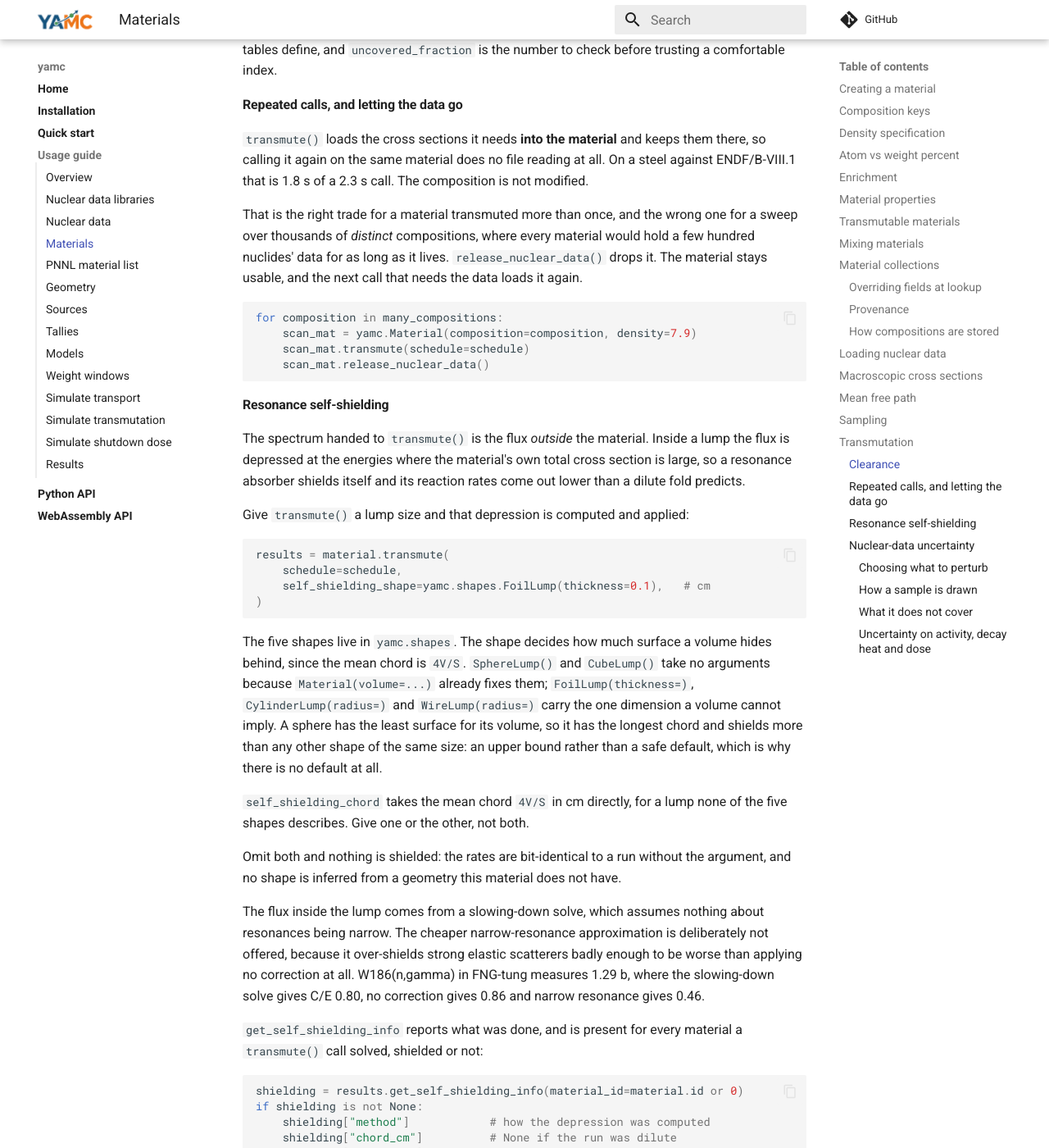
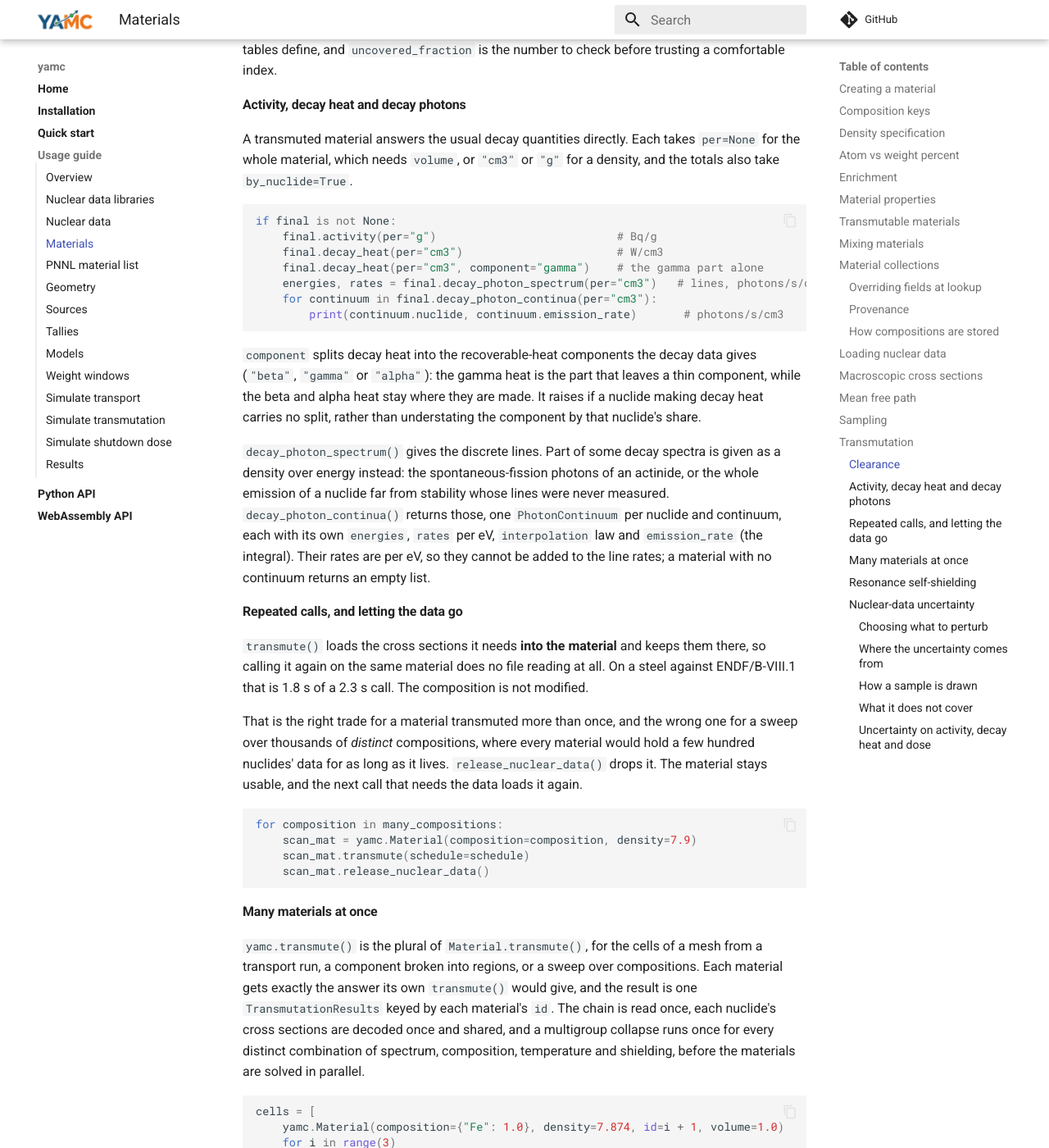
Before and after one commit to fusion-neutronics/yamc, an MkDocs documentation site: the page built from docs/materials.md, in a window 1280 px wide and 1400 px high, scrolled down 9120 px. Shown: the whole window at 82% size. Built offline with MkDocs 1.6.1 and Material for MkDocs 9.7.7, drawn with Linux system fonts in a browser that asks for light colours; comment, search, counter and statistics services are not loaded; some of the changed text lies outside the part shown.

Commit message:
Document yamc.transmute, the decay heat components, photon continua and attribution
All four arrive in yamc-core 0.14.0 and had no prose page: yamc.transmute with
get_source_rates and collapse_reuse, decay_heat(component=) and
decay_photon_continua beside activity and the line spectrum, and
DataUncertainty(attribution=True) with get_uncertainty_breakdown.

````diff
--- a/docs/materials.md
+++ b/docs/materials.md
@@ -429,6 +429,38 @@
 equilibrium credit that some tables define, and ``uncovered_fraction`` is the
 number to check before trusting a comfortable index.
 
+#### Activity, decay heat and decay photons
+
+A transmuted material answers the usual decay quantities directly. Each takes
+``per=None`` for the whole material, which needs ``volume``, or ``"cm3"`` or
+``"g"`` for a density, and the totals also take ``by_nuclide=True``.
+
+<!-- doctest: skip -->
+```python
+if final is not None:
+    final.activity(per="g")                           # Bq/g
+    final.decay_heat(per="cm3")                       # W/cm3
+    final.decay_heat(per="cm3", component="gamma")    # the gamma part alone
+    energies, rates = final.decay_photon_spectrum(per="cm3")   # lines, photons/s/cm3
+    for continuum in final.decay_photon_continua(per="cm3"):
+        print(continuum.nuclide, continuum.emission_rate)       # photons/s/cm3
+```
+
+``component`` splits decay heat into the recoverable-heat components the
+decay data gives (``"beta"``, ``"gamma"`` or ``"alpha"``): the gamma heat is the
+part that leaves a thin component, while the beta and alpha heat stay where they
+are made. It raises if a nuclide making decay heat carries no split, rather than
+understating the component by that nuclide's share.
+
+``decay_photon_spectrum()`` gives the discrete lines. Part of some decay spectra
+is given as a density over energy instead: the spontaneous-fission photons of an
+actinide, or the whole emission of a nuclide far from stability whose lines were
+never measured. ``decay_photon_continua()`` returns those, one
+``PhotonContinuum`` per nuclide and continuum, each with its own ``energies``,
+``rates`` per eV, ``interpolation`` law and ``emission_rate`` (the integral).
+Their rates are per eV, so they cannot be added to the line rates; a material
+with no continuum returns an empty list.
+
 #### Repeated calls, and letting the data go
 
 ``transmute()`` loads the cross sections it needs **into the material** and keeps
@@ -449,6 +481,48 @@
     scan_mat.transmute(schedule=schedule)
     scan_mat.release_nuclear_data()
 ```
+
+#### Many materials at once
+
+``yamc.transmute()`` is the plural of ``Material.transmute()``, for the cells of a
+mesh from a transport run, a component broken into regions, or a sweep over
+compositions. Each material gets exactly the answer its own ``transmute()``
+would give, and the result is one ``TransmutationResults`` keyed by each
+material's ``id``. The chain is read once, each nuclide's cross sections are
+decoded once and shared, and a multigroup collapse runs once for every distinct
+combination of spectrum, composition, temperature and shielding, before the
+materials are solved in parallel.
+
+<!-- doctest: skip -->
+```python
+cells = [
+    yamc.Material(composition={"Fe": 1.0}, density=7.874, id=i + 1, volume=1.0)
+    for i in range(3)
+]
+cell_fluxes = [1e14, 5e13, 1e13]   # each cell's flux magnitude [n/cm^2/s]
+schedules = [
+    yamc.PulseSchedule([
+        yamc.Pulse(rate=flux, duration=(1, "y"), source=spectrum),
+        yamc.Cooldown(duration=(1, "d")),
+    ])
+    for flux in cell_fluxes
+]
+many = yamc.transmute(cells, schedules)
+
+many.get_final_material(material_id=2)
+many.get_source_rates(material_id=2)   # that cell's flux magnitude per step
+many.collapse_reuse                    # {"performed": 1, "requested": 3}
+```
+
+Give one schedule for every material or one per material, in the same order.
+The schedules may differ in their spectra and rates but must share one
+timeline, the same durations with irradiation on the same steps. The ids must
+be distinct. ``data_uncertainty``, ``self_shielding_shape`` and
+``self_shielding_chord`` apply to every material as ``Material.transmute()``
+applies them to one. ``collapse_reuse`` reports the collapses actually run
+against one per distinct spectrum per material: above, the three cells share
+one spectrum and one composition, so they share one collapse whatever their
+flux magnitudes.
 
 #### Resonance self-shielding
 
@@ -670,6 +744,36 @@
 carries no stated error. The ``flux_spectrum`` source then contributes nothing and
 says so in the report's ``spectra_without_flux_sigma``, rather than reading as a
 flux known exactly.
+
+##### Where the uncertainty comes from
+
+``DataUncertainty(attribution=True)`` also says which source and which
+evaluation a nuclide's spread comes from, read with
+``get_uncertainty_breakdown``. It is off by default because it costs further
+solves, one ensemble per source and one deterministic solve per contributor,
+and it changes none of the numbers the run otherwise reports.
+
+<!-- doctest: skip -->
+```python
+attributed = material.transmute(
+    schedule=schedule,
+    data_uncertainty=yamc.DataUncertainty(seed=42, attribution=True),
+)
+breakdown = attributed.get_uncertainty_breakdown(material_id=mid, nuclide="Mn56", step=1)
+if breakdown is not None:          # None unless attribution=True
+    breakdown["variance"]          # the total, the square of get_nuclide_uncertainty
+    breakdown["by_source"]         # each source alone, resampled; these sum to the total
+    breakdown["unattributed"]      # what that sum leaves: interaction and sampling noise
+    breakdown["contributors"]      # [(source, nuclide, reaction, variance)], largest first
+```
+
+``by_source`` resamples each source on its own, so it says how much of the
+spread is statistical and how much is each kind of nuclear data; the sources
+are independent and their variances add. ``contributors`` is first order and
+names the evaluation to look at: within the cross sections a nuclide's whole
+evaluation has a ``reaction`` of ``None`` and each channel alone names its
+reaction, and a half-life or a two-mode decay branching has ``None`` too. The
+total stays the resampled one.
 
 ##### How a sample is drawn
 
````
